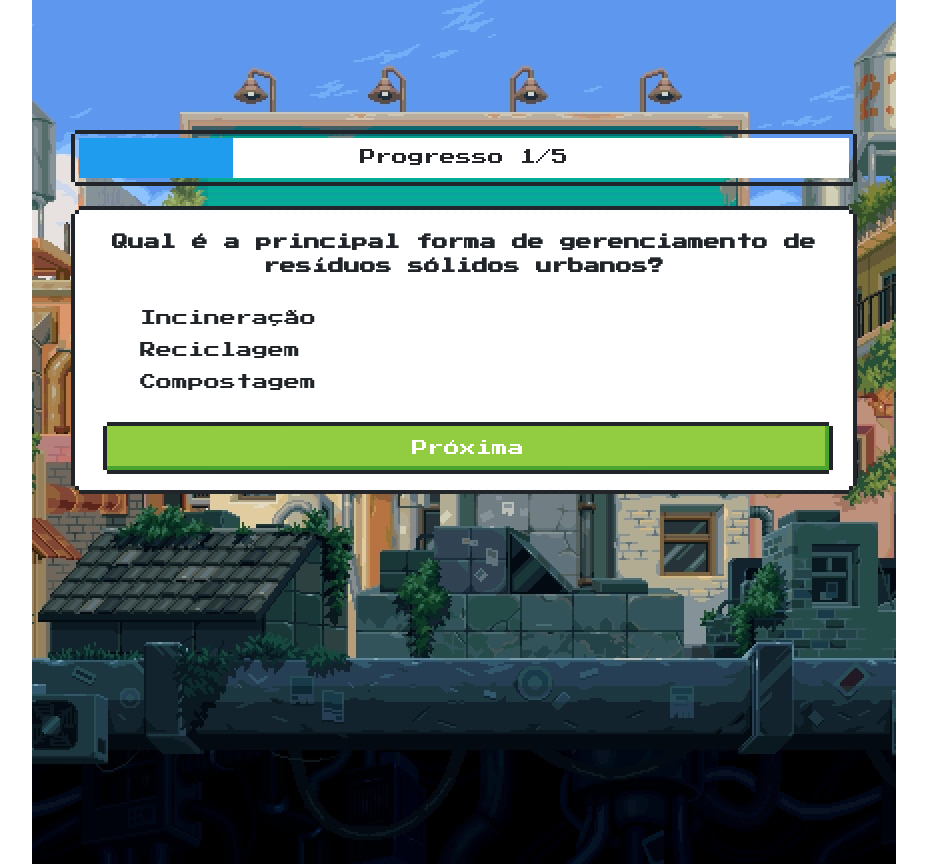
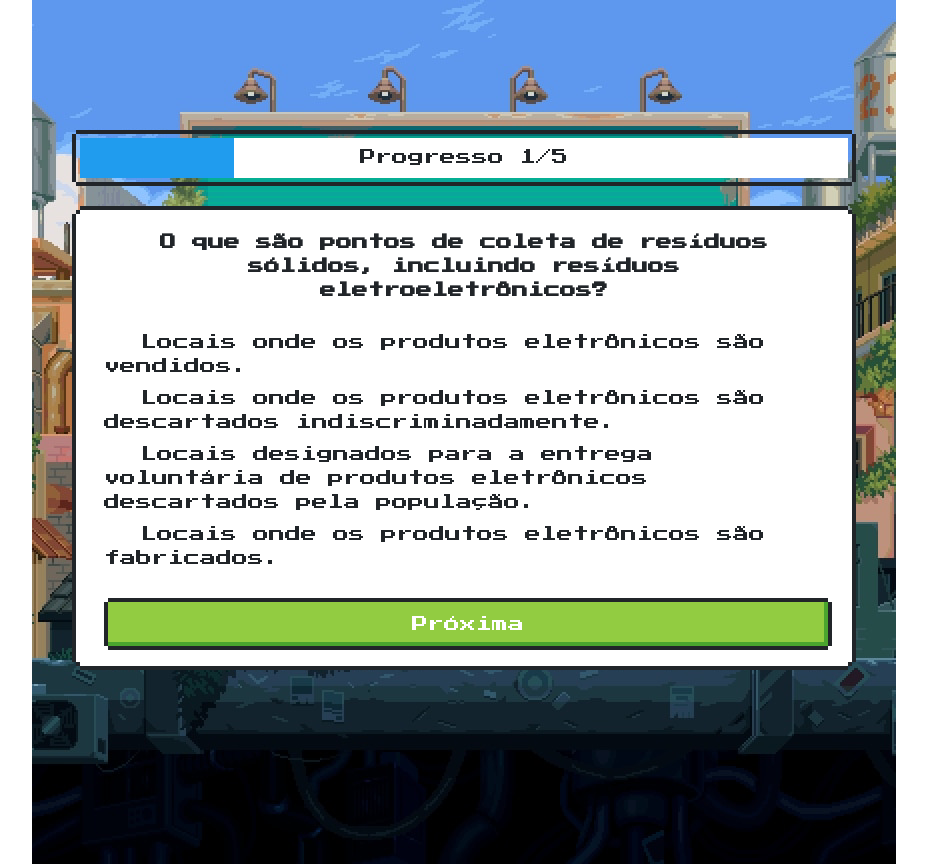
Before and after one commit to PCDuarte25/quizz-django, a Django app: page /question_1/1 in a window 1280 px wide. Shown: the whole page, without its empty margins (176-1103 px from the left). Run offline with Django 5.2, Linux system fonts and the light colour scheme; tables that the repository leaves empty hold one stand-in row (values such as "Sample post"); some web fonts are replaced.

Commit message:
feat: adiciona umas parada

```diff
--- a/waste/static/waste/css/question.css
+++ b/waste/static/waste/css/question.css
@@ -24,7 +24,7 @@
 
 .nes-container {
   background-color: white;
-  width: 90%;
+  width: 776px;
   display: flex;
   flex-direction: column;
   gap: 20px;
@@ -56,7 +56,7 @@
   display: flex;
   flex-direction: column;
   align-items: center;
-  width: 90%;
+  width: 776px;
   margin-top: 0;
   margin-bottom: 20px;
 }
--- a/waste/static/waste/css/user.css
+++ b/waste/static/waste/css/user.css
@@ -13,9 +13,14 @@
   display: flex;
   flex-direction: column;
   gap: 10px;
+  width: 408px;
 }
 
 .nes-btn {
+  width: 140px;
+}
+
+.nes-btn.is-success {
   width: 98%;
 }
 
--- a/waste/templates/waste/gir.html
+++ b/waste/templates/waste/gir.html
@@ -4,7 +4,7 @@
       <h3 class="title">Acertou!</h3>
       <div class="points">
         <span>Você ganhou 20 pontos</span>
-        <i class="nes-icon coin is-medium"></i>
+        <i class="nes-icon coin is-medium animate"></i>
       </div>
       <menu class="dialog-menu">
         {% if current_question == 5 %}
--- a/waste/templates/waste/question_1.html
+++ b/waste/templates/waste/question_1.html
@@ -1,21 +1,25 @@
 {% extends "waste/question_base.html" %}
 
 {% block question %}
-  <h4>Qual é a principal forma de gerenciamento de resíduos sólidos urbanos?</h4>
+  <h4>O que são pontos de coleta de resíduos sólidos, incluindo resíduos eletroeletrônicos?</h4>
 
   <form id="form" class="questions" method="post" action="{% url "question_1" person.id %}">
     {% csrf_token %}
     <label>
       <input class="nes-radio" type="radio" name="answer" value="ans-1" required>
-      <span>Incineração</span>
+      <span>Locais onde os produtos eletrônicos são vendidos.</span>
     </label>
     <label>
       <input class="nes-radio" type="radio" name="answer" value="ans-2">
-      <span>Reciclagem</span>
+      <span>Locais onde os produtos eletrônicos são descartados indiscriminadamente.</span>
     </label>
     <label>
       <input class="nes-radio" type="radio" name="answer" value="ans-3">
-      <span>Compostagem</span>
+      <span>Locais designados para a entrega voluntária de produtos eletrônicos descartados pela população.</span>
+    </label>
+    <label>
+      <input class="nes-radio" type="radio" name="answer" value="ans-4">
+      <span>Locais onde os produtos eletrônicos são fabricados.</span>
     </label>
   </form>
 
--- a/waste/templates/waste/question_5.html
+++ b/waste/templates/waste/question_5.html
@@ -7,7 +7,7 @@
 {% endblock references %}
 
 {% block question %}
-  <h4>Arraste o tipo de resíduo sólido para o destino correto de descarte</h4>
+  <h4>Arraste o tipo de resíduo sólido para o destino correto de descarte, caso você ache que tenha inserido errado clique na lixeira para voltar a posição inicial</h4>
 
   <div class="questions">
     <div class="questions-drag">
--- a/waste/views.py
+++ b/waste/views.py
@@ -36,7 +36,7 @@
                 penalize_cheater(person, context)
             elif person.current_question == question_number:
                 # gir = Got It Right.
-                gir = request.POST['answer'] == 'ans-2'
+                gir = request.POST['answer'] == 'ans-3'
                 add_person_score(person, gir)
                 person.save()
 
@@ -46,7 +46,7 @@
 
     else:
         gir = request.GET.get('gir')
-        add_after_answer_context('Reciclagem', context, gir)
+        add_after_answer_context('Locais designados para a entrega voluntária de produtos eletrônicos descartados pela população.', context, gir)
 
     return render(request, 'waste/question_1.html', context)
 
@@ -65,7 +65,7 @@
                 penalize_cheater(person, context)
             elif person.current_question == question_number:
                 # gir = Got It Right.
-                gir = request.POST['answer'] == 'ans-2'
+                gir = request.POST['answer'] == 'ans-4'
                 add_person_score(person, gir)
                 person.save()
 
@@ -75,7 +75,7 @@
 
     else:
         gir = request.GET.get('gir')
-        add_after_answer_context('Separar materiais recicláveis dos não recicláveis', context, gir)
+        add_after_answer_context('Entregando-os em pontos de coleta específicos ou participando de campanhas de reciclagem.', context, gir)
 
     return render(request, 'waste/question_2.html', context)
 
@@ -94,7 +94,7 @@
                 penalize_cheater(person, context)
             elif person.current_question == question_number:
                 # gir = Got It Right.
-                gir = request.POST['answer'] == 'ans-3'
+                gir = request.POST['answer'] == 'ans-2'
                 add_person_score(person, gir)
                 person.save()
 
@@ -104,7 +104,7 @@
 
     else:
         gir = request.GET.get('gir')
-        add_after_answer_context('Reciclá-los em instalações apropriadas', context, gir)
+        add_after_answer_context('Contribuir para a inclusão social e a redução da quantidade de resíduos enviados para aterros sanitários.', context, gir)
 
     return render(request, 'waste/question_3.html', context)
 
@@ -123,7 +123,7 @@
                 penalize_cheater(person, context)
             elif person.current_question == question_number:
                 # gir = Got It Right.
-                gir = request.POST['answer'] == 'ans-2'
+                gir = request.POST['answer'] == 'ans-1'
                 add_person_score(person, gir)
                 person.save()
 
@@ -133,7 +133,7 @@
 
     else:
         gir = request.GET.get('gir')
-        add_after_answer_context('Comprar produtos a granel em vez de embalagens individuais', context, gir)
+        add_after_answer_context('Incentivar a formalização e a organização dos catadores em cooperativas e associações.', context, gir)
 
     return render(request, 'waste/question_4.html', context)
 
@@ -147,7 +147,6 @@
        return redirect(f"question_{person.current_question}", person_id=person.id)
 
     if request.method == 'POST':
-        print(request.POST)
         if person.current_question == question_number:
             battery_bin_item = request.POST.get('battery-bin')
             metal_bin_item = request.POST.get('metal-bin')
```
Also changed, not shown: waste/static/waste/js/question_5.js (+0 -9 lines), waste/templates/waste/question_2.html (+8 -4 lines), waste/templates/waste/question_3.html (+8 -4 lines), waste/templates/waste/question_4.html (+8 -4 lines).
